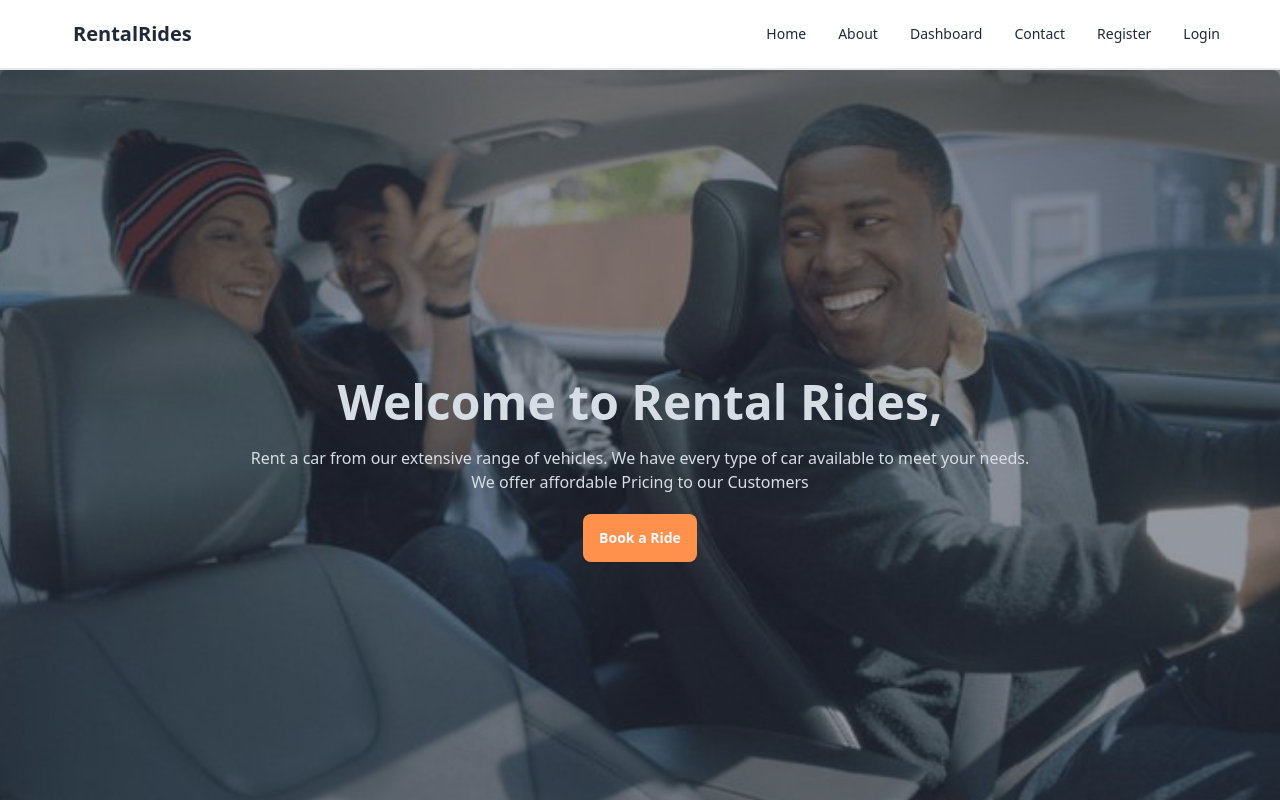
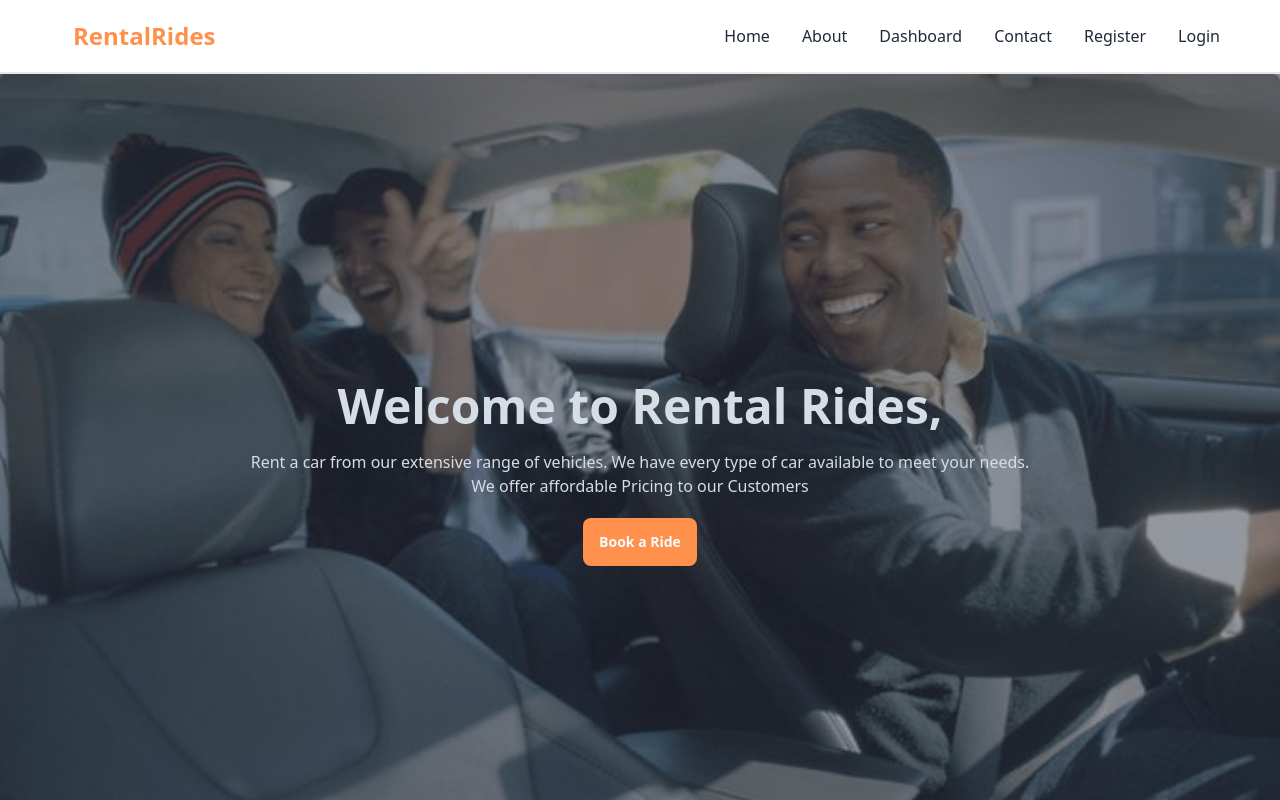
Before and after one commit to kemboi590/Rental-Rides-Client, a React (Vite) app: page / in a window 1280 px wide. Shown: the top 800 px of the page. Built offline with nearby package versions, Linux system fonts and the light colour scheme.

Commit message:
fixed the nav bar

```diff
--- a/src/components/navbar/Navbar.tsx
+++ b/src/components/navbar/Navbar.tsx
@@ -47,12 +47,13 @@ const Navbar = () => {
     return (
         <div className="navbar bg-base-100 border-b-2">
             <div className="flex-1">
-                <a className="btn btn-ghost text-xl 2 ml-6 md:ml-12">RentalRides</a>
+                {/* Rental rides */}
+                <Link to="/" className="btn btn-ghost text-2xl font-bold text-webcolor ml-6 md:ml-12">RentalRides</Link>
             </div>
 
             <div className="flex-none gap-2">
                 <div className="navbar-center hidden lg:flex">
-                    <ul className="menu menu-horizontal px-1">
+                    <ul className="menu menu-horizontal px-1 text-base">
                         <li><Link to="/">Home</Link> </li>
                         <li><a href="#">About</a> </li>
                         <li><Link to="/dashboard/vehicles">Dashboard</Link></li>
@@ -63,7 +64,7 @@ const Navbar = () => {
                                 <li><Link to="/login">Login</Link></li>
                             </>
                         )}
-                        <li>
+                        <li className="flex items-center justify-center ">
                             {username ? `${username}` : ''}
                         </li>
 
```
